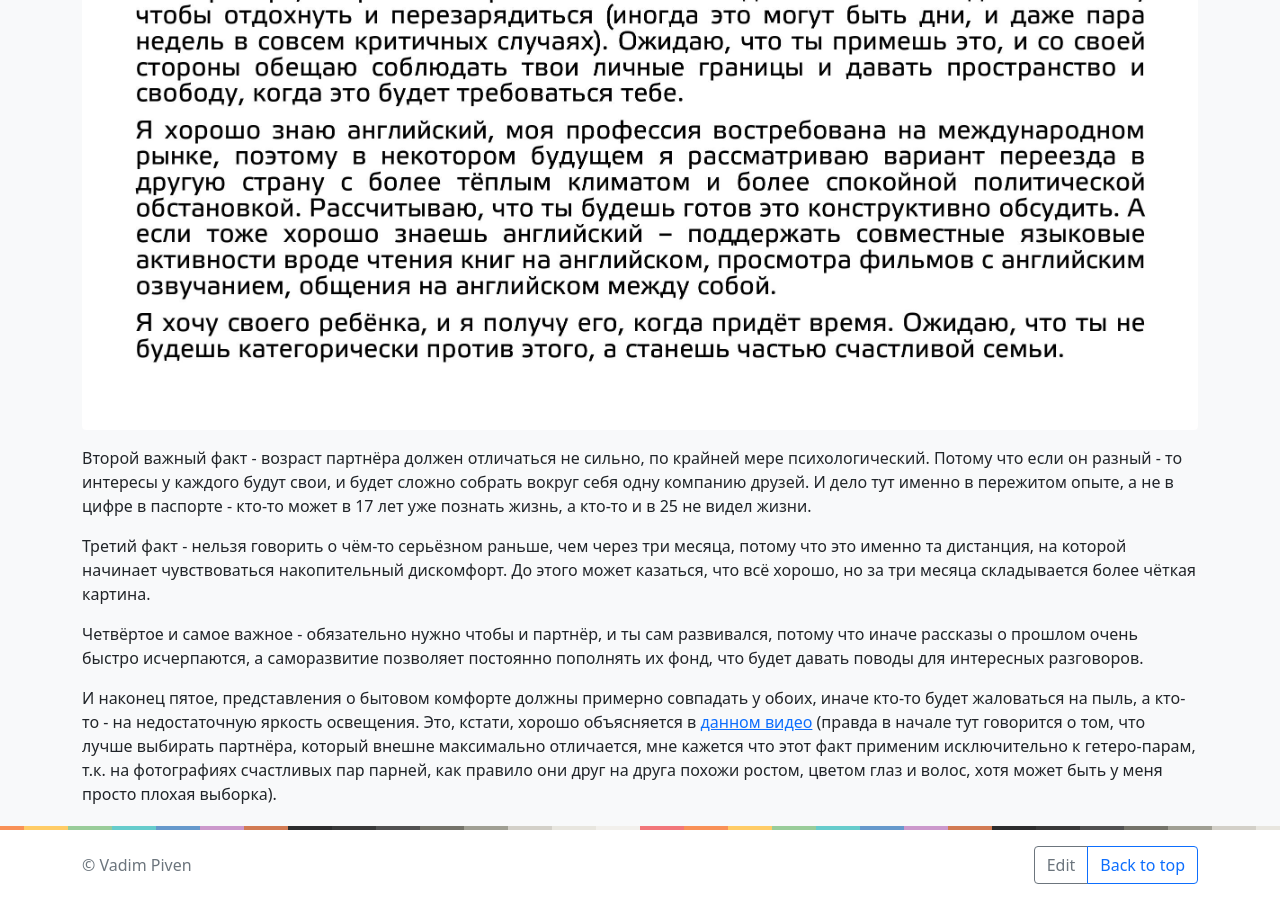
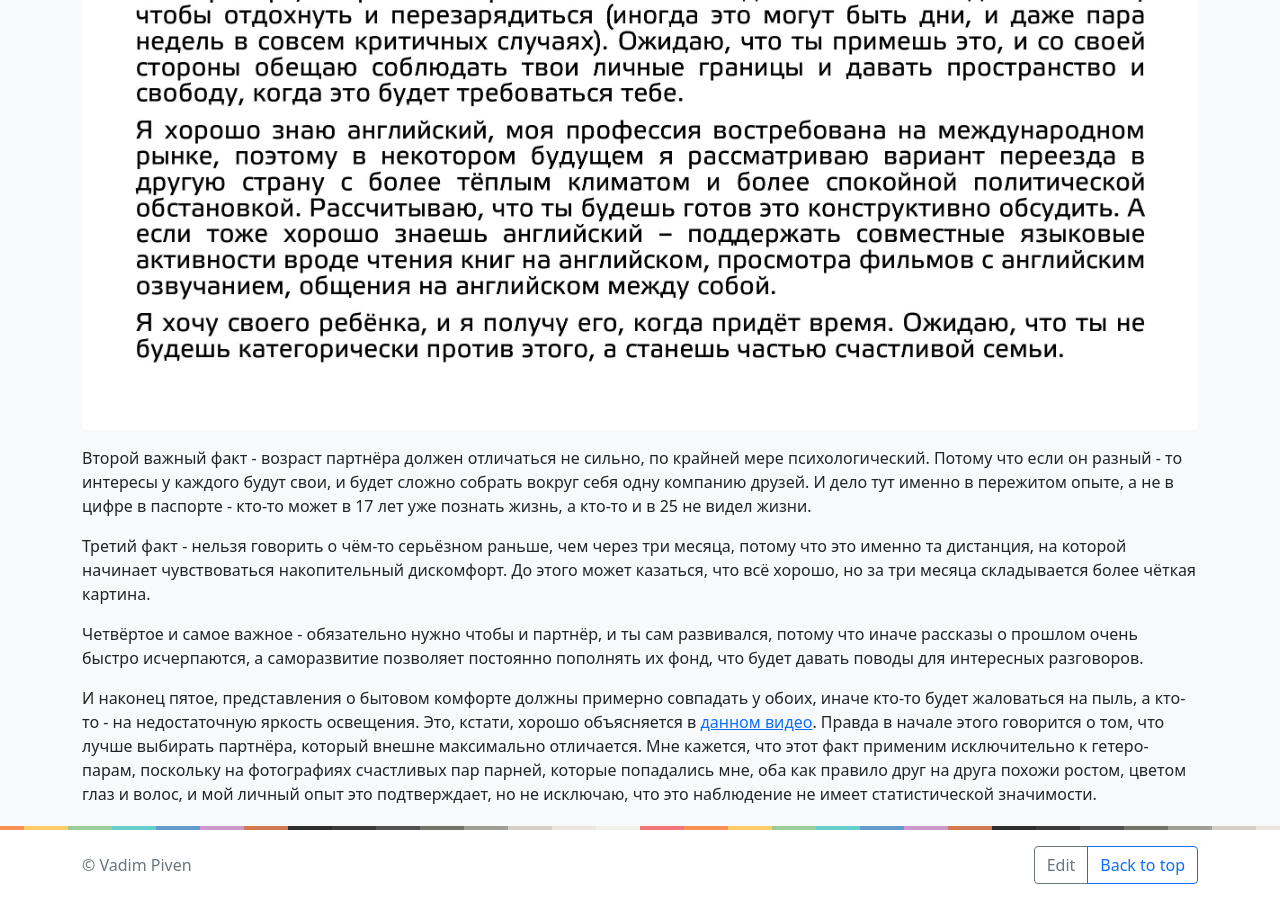
Before and after one commit to vadimpiven/vadimpiven, a Jekyll site: the page built from _posts/2020-12-31-memorandum.md, in a window 1280 px wide and 900 px high, scrolled down 1441 px. Built offline with Jekyll 4.4.1, drawn with Linux system fonts in a browser that asks for light colours.

Commit message:
Update 2020-12-31-memorandum.md

```diff
--- a/_posts/2020-12-31-memorandum.md
+++ b/_posts/2020-12-31-memorandum.md
@@ -15,4 +15,4 @@
 
 Четвёртое и самое важное - обязательно нужно чтобы и партнёр, и ты сам развивался, потому что иначе рассказы о прошлом очень быстро исчерпаются, а саморазвитие позволяет постоянно пополнять их фонд, что будет давать поводы для интересных разговоров.
 
-И наконец пятое, представления о бытовом комфорте должны примерно совпадать у обоих, иначе кто-то будет жаловаться на пыль, а кто-то - на недостаточную яркость освещения. Это, кстати, хорошо объясняется в [данном видео](https://youtu.be/G96da8oAB_0) (правда в начале тут говорится о том, что лучше выбирать партнёра, который внешне максимально отличается, мне кажется что этот факт применим исключительно к гетеро-парам, т.к. на фотографиях счастливых пар парней, как правило они друг на друга похожи ростом, цветом глаз и волос, хотя может быть у меня просто плохая выборка).
+И наконец пятое, представления о бытовом комфорте должны примерно совпадать у обоих, иначе кто-то будет жаловаться на пыль, а кто-то - на недостаточную яркость освещения. Это, кстати, хорошо объясняется в [данном видео](https://youtu.be/G96da8oAB_0). Правда в начале этого говорится о том, что лучше выбирать партнёра, который внешне максимально отличается. Мне кажется, что этот факт применим исключительно к гетеро-парам, поскольку на фотографиях счастливых пар парней, которые попадались мне, оба как правило друг на друга похожи ростом, цветом глаз и волос, и мой личный опыт это подтверждает, но не исключаю, что это наблюдение не имеет статистической значимости.
```
